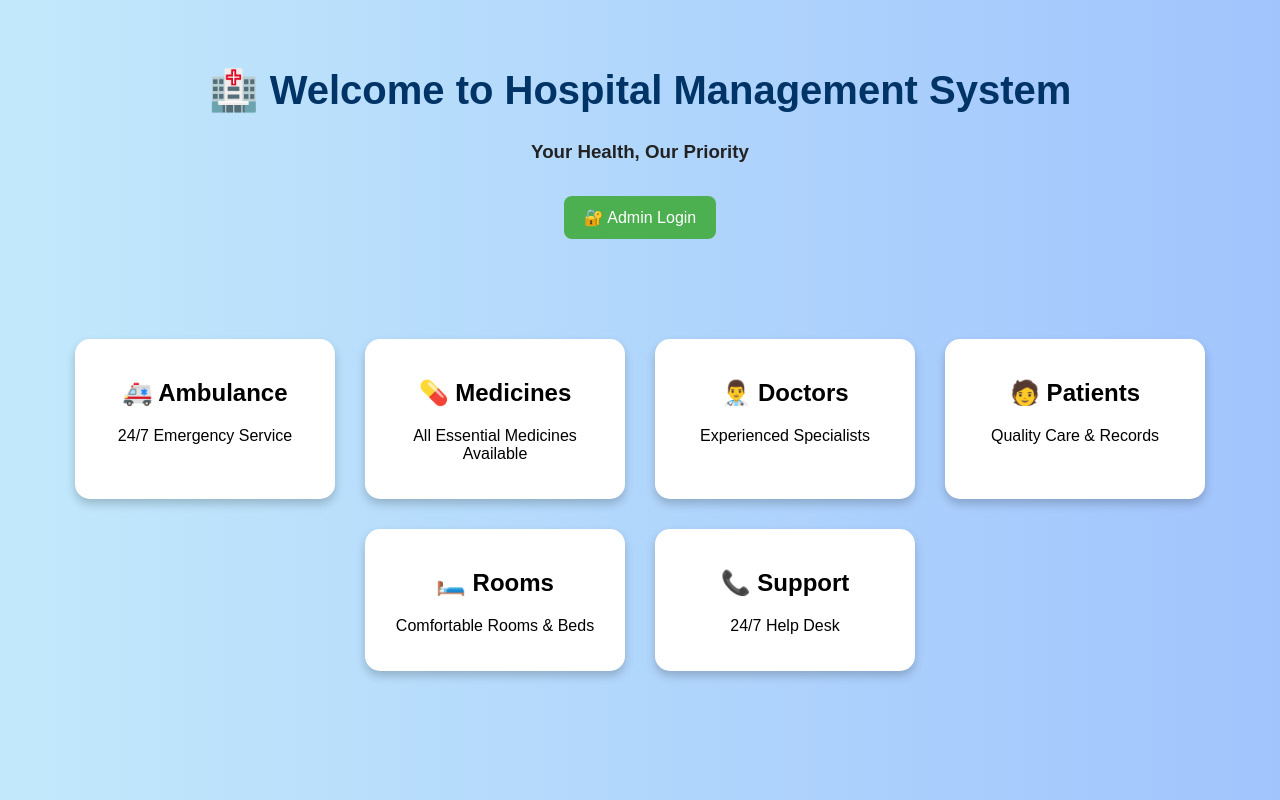
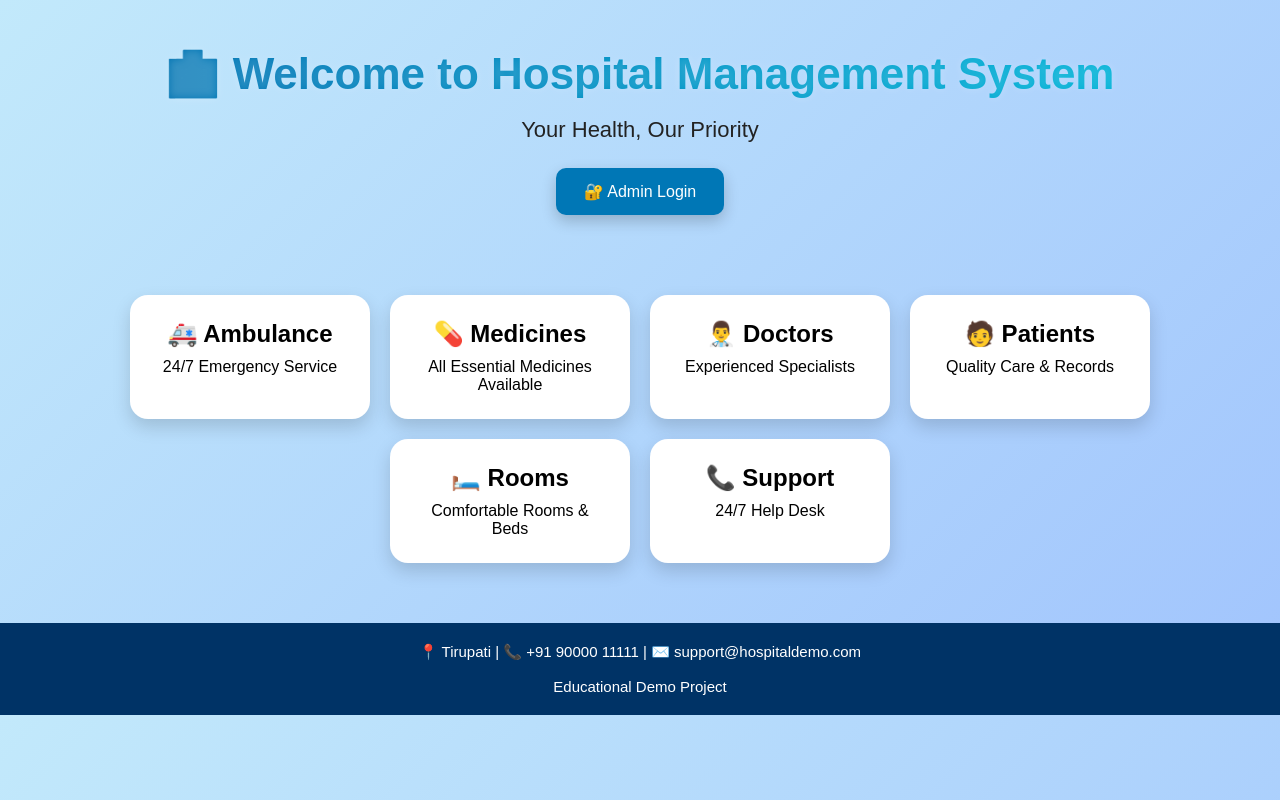
Before and after one commit to venkatkanakanti/hospital-management-system, a Django app: page / in a window 1280 px wide. Run offline with Django 5.2, Linux system fonts and the light colour scheme.

Commit message:
Premium homepage upgraded

```diff
--- a/app1/templates/home.html
+++ b/app1/templates/home.html
@@ -1,59 +1,117 @@
 <!DOCTYPE html>
 <html>
 <head>
-    <title>Welcome</title>
+<title>Hospital Management System</title>
 
 <style>
-        body{
-            font-family:Arial;
+*{
 margin:0;
 padding:0;
+box-sizing:border-box;
+}
+
+body{
+font-family:Arial,sans-serif;
 text-align:center;
-            background: linear-gradient(to right,#c2e9fb,#a1c4fd);
+background:linear-gradient(135deg,#c2e9fb,#a1c4fd);
+animation:fadeIn 1.2s ease;
+}
+
+/* Page animation */
+@keyframes fadeIn{
+from{opacity:0; transform:translateY(20px);}
+to{opacity:1; transform:translateY(0);}
 }
 
 .header{
-            padding:40px;
+padding:50px 20px;
 }
 
-        h1{
-            color:#003366;
-            font-size:40px;
+/* Premium heading */
+.main-title{
+font-size:44px;
+font-weight:bold;
+background:linear-gradient(90deg,#003366,#0077b6,#00b4d8,#ff006e,#003366);
+background-size:300%;
+-webkit-background-clip:text;
+-webkit-text-fill-color:transparent;
+animation:moveText 6s linear infinite, floatText 3s ease-in-out infinite;
+cursor:pointer;
+transition:0.4s;
+text-shadow:0 0 8px rgba(255,255,255,0.2);
 }
 
-        h3{
+.main-title:hover{
+transform:scale(1.05);
+filter:drop-shadow(0 0 12px rgba(255,0,110,0.4));
+}
+
+@keyframes moveText{
+0%{background-position:0%;}
+100%{background-position:300%;}
+}
+
+@keyframes floatText{
+0%,100%{transform:translateY(0);}
+50%{transform:translateY(-6px);}
+}
+
+.subtitle{
+font-size:22px;
+margin-top:15px;
 color:#222;
+}
+
+button{
+margin-top:25px;
+padding:14px 28px;
+font-size:16px;
+border:none;
+border-radius:10px;
+background:#0077b6;
+color:white;
+cursor:pointer;
+transition:0.3s;
+box-shadow:0 6px 15px rgba(0,0,0,0.2);
+}
+
+button:hover{
+background:#023e8a;
+transform:translateY(-3px);
 }
 
 .features{
 display:flex;
 justify-content:center;
 flex-wrap:wrap;
-            margin-top:30px;
+gap:20px;
+padding:30px;
 }
 
 .card{
 background:white;
-            width:220px;
-            margin:15px;
-            padding:20px;
-            border-radius:15px;
-            box-shadow:0 5px 10px rgba(0,0,0,0.2);
+width:240px;
+padding:25px;
+border-radius:18px;
+box-shadow:0 8px 18px rgba(0,0,0,0.15);
+transition:0.4s;
 }
 
-        button{
-            padding:12px 20px;
-            margin:15px;
-            border:none;
-            border-radius:8px;
-            background:#4CAF50;
-            color:white;
-            cursor:pointer;
-            font-size:16px;
+.card:hover{
+transform:translateY(-10px) scale(1.03);
+box-shadow:0 12px 24px rgba(0,0,0,0.25);
 }
 
-        button:hover{
-            background:#45a049;
+.card h2{
+margin-bottom:10px;
+}
+
+.footer{
+margin-top:30px;
+padding:20px;
+background:#003366;
+color:white;
+font-size:15px;
 }
 </style>
 </head>
@@ -61,8 +119,8 @@
 <body>
 
 <div class="header">
-<h1>🏥 Welcome to Hospital Management System</h1>
-<h3>Your Health, Our Priority</h3>
+<h1 class="main-title">🏥 Welcome to Hospital Management System</h1>
+<p class="subtitle">Your Health, Our Priority</p>
 
 <a href="/adminlogin/">
 <button>🔐 Admin Login</button>
@@ -103,5 +161,11 @@
 
 </div>
 
+<div class="footer">
+📍 Tirupati | 📞 +91 90000 11111 | ✉️ support@hospitaldemo.com
+<br><br>
+Educational Demo Project
+</div>
+
 </body>
 </html>
```
Lines whose indentation alone changed are shown as unchanged.
